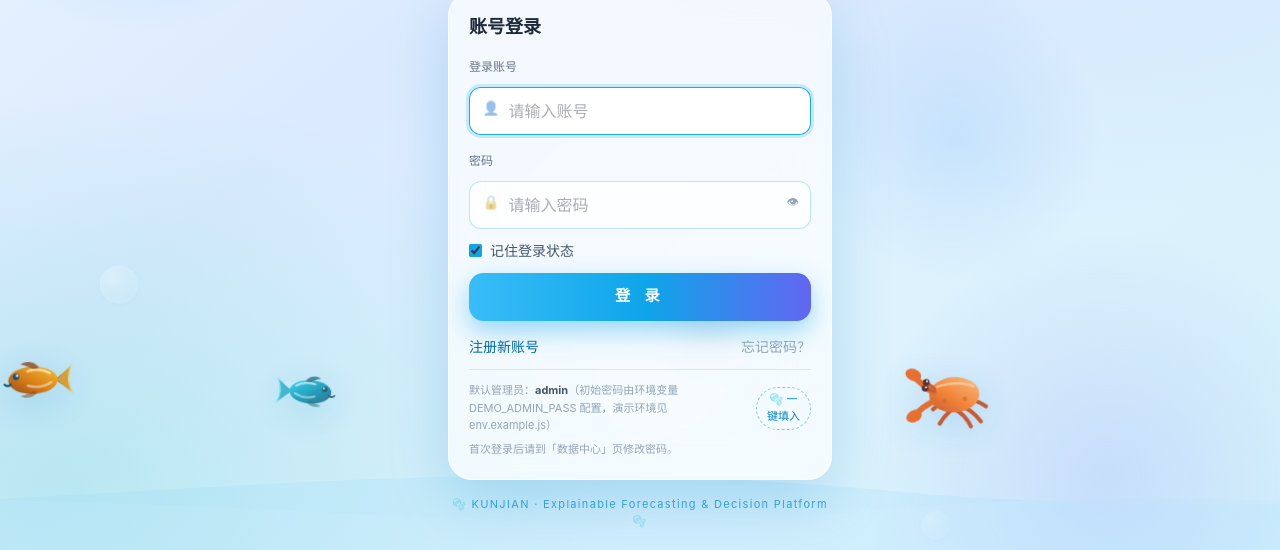
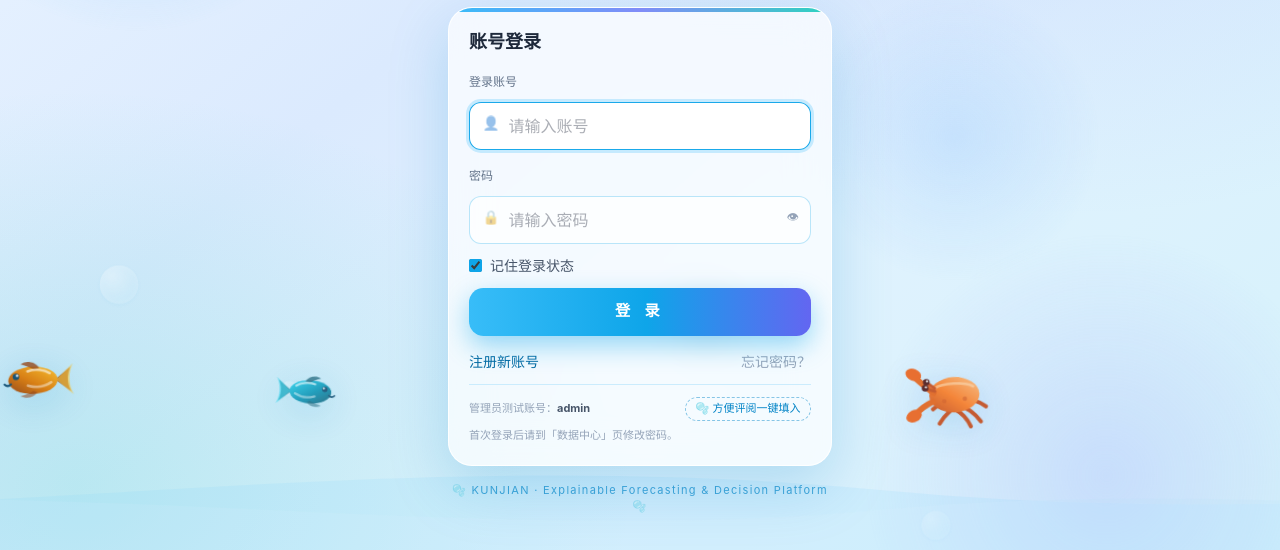
Before and after one commit to si-qin1/kunjian1, a plain HTML site: page index.html in a window 1280 px wide. Shown: the part 250-800 px from the top of the page. Drawn offline with Linux system fonts and the light colour scheme.

Commit message:
Update index.html

```diff
--- a/index.html
+++ b/index.html
@@ -263,8 +263,8 @@
         </div>
         <div class="mt-3 pt-3 border-t border-sky-200/70 text-[11px] text-slate-400 leading-relaxed">
           <div class="flex items-center justify-between gap-2">
-            <span>默认管理员：<b class="text-slate-600">admin</b>（初始密码由环境变量 DEMO_ADMIN_PASS 配置，演示环境见 env.example.js）</span>
-            <button onclick="lgDemoFill()" class="lg-demo">🫧 一键填入</button>
+            <span>管理员测试账号：<b class="text-slate-600">admin</b></span>
+            <button onclick="lgDemoFill()" class="lg-demo">🫧 方便评阅一键填入</button>
           </div>
           <p class="mt-1.5">首次登录后请到「数据中心」页修改密码。</p>
         </div>
```
